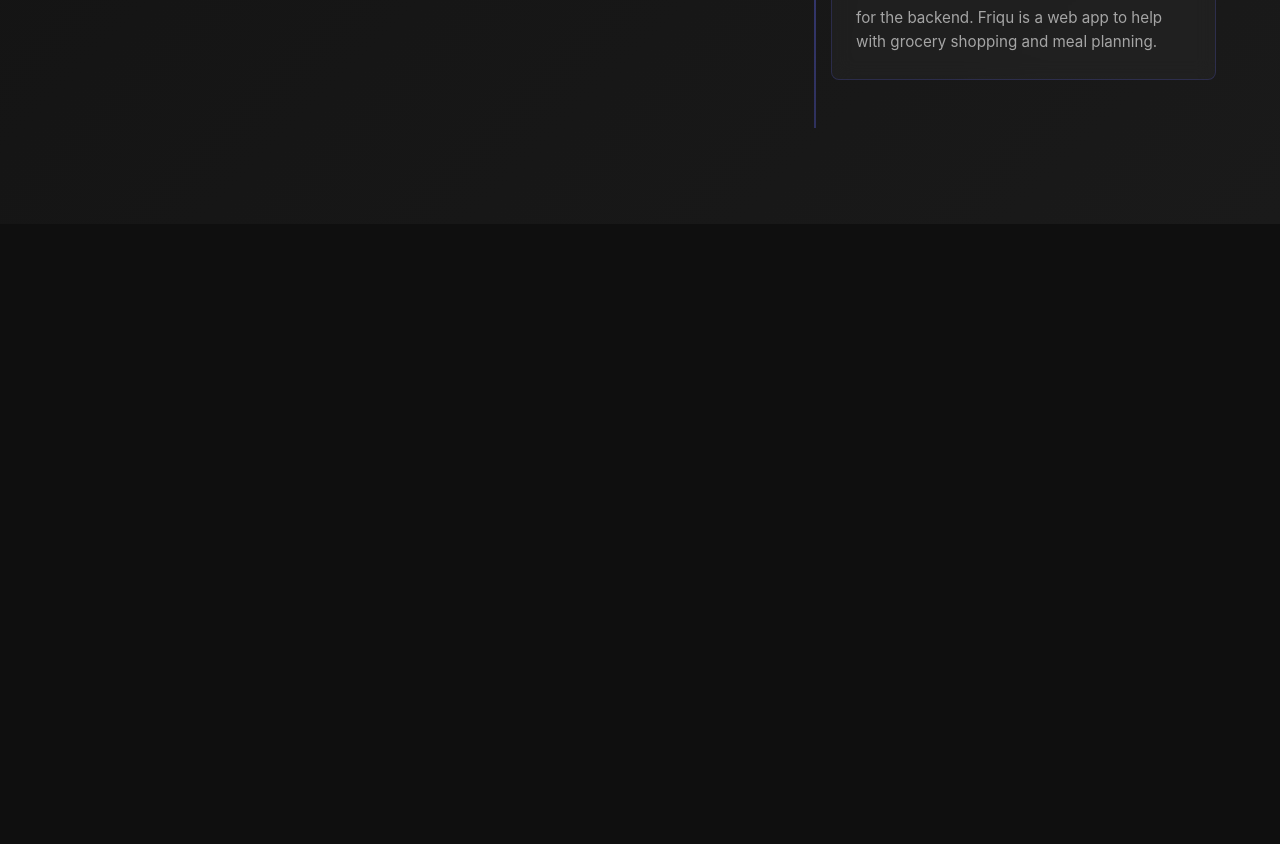
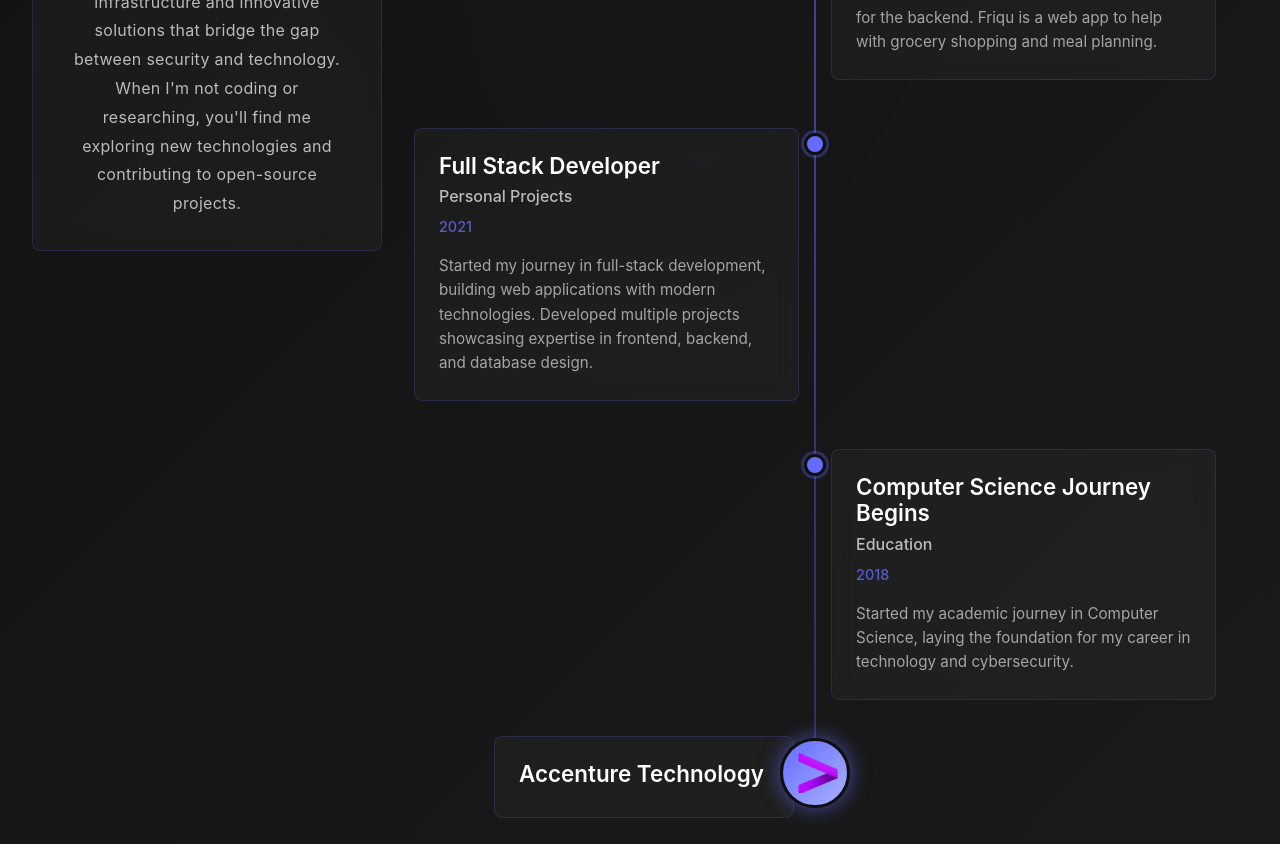
Before and after one commit to franciscoocostaa11-crypto/cv-website, a React (Vite) app: page / in a window 1280 px wide. Shown: the part 1460-2304 px from the top of the page. Before the commit the page ends 1684 px from the top, so only its background shows below. Built offline with nearby package versions, Linux system fonts and the light colour scheme.

Commit message:
accenturelogo

```diff
--- a/src/App.css
+++ b/src/App.css
@@ -288,6 +288,114 @@
   width: 100%;
 }
 
+/* Starting Icon */
+.timeline-start-icon {
+  position: absolute;
+  left: 50%;
+  transform: translateX(-50%);
+  bottom: -60px;
+  width: 70px;
+  height: 70px;
+  background: linear-gradient(135deg, #646cff 0%, #a9b1ff 100%);
+  border: 3px solid #0f0f0f;
+  border-radius: 50%;
+  display: flex;
+  align-items: center;
+  justify-content: center;
+  font-size: 18px;
+  color: #fff;
+  z-index: 3;
+  box-shadow: 0 0 20px rgba(100, 108, 255, 0.6);
+  animation: pulse 2s ease-in-out infinite;
+  cursor: pointer;
+  transition: all 0.3s ease;
+}
+
+.timeline-start-icon:hover {
+  width: 90px;
+  height: 90px;
+  box-shadow: 0 0 35px rgba(100, 108, 255, 0.9);
+  transform: translateX(-50%) scale(1.07);
+}
+
+.timeline-start-icon img {
+  width: 50px;
+  height: 50px;
+  object-fit: contain;
+  transition: all 0.3s ease;
+}
+
+.timeline-start-icon:hover img {
+  width: 55px;
+  height: 55px;
+}
+
+/* Timeline End Content */
+.timeline-end-content {
+  position: absolute;
+  left: 80px;
+  bottom: -70px;
+  width: 300px;
+  background: rgba(255, 255, 255, 0.03);
+  border: 1px solid rgba(100, 108, 255, 0.2);
+  border-radius: 8px;
+  padding: 1.5rem;
+  backdrop-filter: blur(10px);
+  transition: all 0.3s ease;
+  text-align: left;
+  z-index: 2;
+}
+
+.timeline-end-content:hover {
+  background: rgba(255, 255, 255, 0.05);
+  border-color: rgba(100, 108, 255, 0.4);
+  box-shadow: 0 10px 30px rgba(100, 108, 255, 0.1);
+  transform: translateY(-50%) translateX(-5px);
+}
+
+.timeline-end-content h3 {
+  font-size: 1.4rem;
+  font-weight: 600;
+  color: #fff;
+  margin-bottom: 0.3rem;
+}
+
+.timeline-end-content .company {
+  font-size: 1rem;
+  color: rgba(255, 255, 255, 0.7);
+  margin-bottom: 0.5rem;
+  font-weight: 500;
+}
+
+.timeline-end-content .date {
+  font-size: 0.9rem;
+  color: rgba(100, 108, 255, 0.8);
+  margin-bottom: 1rem;
+  font-weight: 500;
+}
+
+.timeline-end-content .description {
+  font-size: 0.95rem;
+  color: rgba(255, 255, 255, 0.6);
+  line-height: 1.6;
+}
+
+.timeline-start-icon img {
+  width: 40px;
+  height: 40px;
+  margin-left: 6px;
+  object-fit: contain;
+}
+
+@keyframes pulse {
+  0%, 100% {
+    box-shadow: 0 0 20px rgba(100, 108, 255, 0.6);
+  }
+  50% {
+    box-shadow: 0 0 30px rgba(100, 108, 255, 0.9);
+  }
+}
+
 /* Central vertical line */
 .timeline-items::before {
   content: '';
--- a/src/App.jsx
+++ b/src/App.jsx
@@ -183,7 +183,7 @@ function App() {
 
         <section className="timeline">
           <div className="timeline-container">
-            <h2 className="timeline-title">Timeline</h2>
+            <h2 className="timeline-title">Work Experience Timeline</h2>
 
             <div className="timeline-items">
               {/* Item 1 */}
@@ -233,9 +233,44 @@ function App() {
                   </p>
                 </div>
               </div>
+
+              {/* Item 5 */}
+              <div className="timeline-item left">
+                <div className="timeline-content">
+                  <h3>Full Stack Developer</h3>
+                  <p className="company">Personal Projects</p>
+                  <p className="date">2021</p>
+                  <p className="description">
+                    Started my journey in full-stack development, building web applications with modern technologies. Developed multiple projects showcasing expertise in frontend, backend, and database design.
+                  </p>
+                </div>
+              </div>
+
+              {/* Item 6 */}
+              <div className="timeline-item right">
+                <div className="timeline-content">
+                  <h3>Computer Science Journey Begins</h3>
+                  <p className="company">Education</p>
+                  <p className="date">2018</p>
+                  <p className="description">
+                    Started my academic journey in Computer Science, laying the foundation for my career in technology and cybersecurity.
+                  </p>
+                </div>
+              </div>
+
+              {/* Ending Icon */}
+              <div className="timeline-start-icon">
+                <img src="/accenture-logo.png" alt="Accenture-logo" />
+              </div>
+
+              <div className="timeline-end-content">
+                <h3>Accenture Technology</h3>
+
+              </div>
             </div>
           </div>
         </section>
+
       </main>
     </div>
   )
```
Also changed, not shown: public/accenture-logo.png (added).
